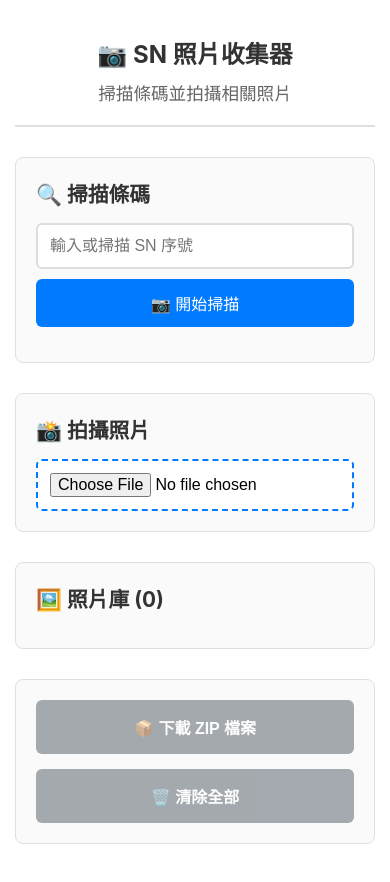
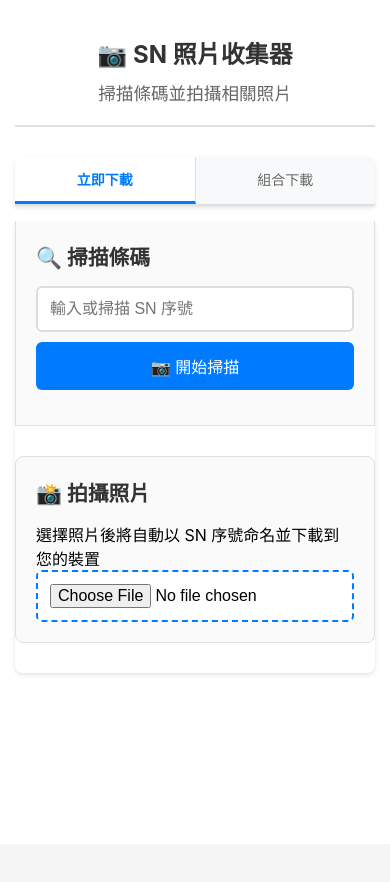
Before and after one commit to WindoC/sn-scan, a Next.js app: page / in a window 390 px wide. Shown: the top 882 px of the page. After the commit the page ends 844 px from the top, so only its background shows below. Built offline with nearby package versions, Linux system fonts and the light colour scheme.

Commit message:
Implement tab navigation and refactor photo capture modes in main app component

```diff
--- a/app/globals.css
+++ b/app/globals.css
@@ -40,6 +40,61 @@ header h1 {
 header p {
   color: #666;
   font-size: 1.1rem;
+}
+
+/* Tab Navigation Styles */
+.tab-navigation {
+  display: flex;
+  margin-bottom: 20px;
+  border-bottom: 2px solid #e0e0e0;
+  background-color: white;
+  border-radius: 8px 8px 0 0;
+  overflow: hidden;
+  box-shadow: 0 2px 4px rgba(0,0,0,0.1);
+}
+
+.tab-btn {
+  flex: 1;
+  padding: 15px 20px;
+  background-color: #f8f9fa;
+  border: none;
+  cursor: pointer;
+  font-size: 16px;
+  font-weight: 500;
+  color: #666;
+  transition: all 0.3s ease;
+  border-bottom: 3px solid transparent;
+  position: relative;
+}
+
+.tab-btn:hover {
+  background-color: #e9ecef;
+  color: #333;
+}
+
+.tab-btn.active {
+  background-color: white;
+  color: #007bff;
+  border-bottom-color: #007bff;
+  font-weight: 600;
+}
+
+.tab-btn:first-child {
+  border-right: 1px solid #e0e0e0;
+}
+
+/* Mode Content Wrapper */
+.mode-content {
+  background-color: white;
+  border-radius: 0 0 8px 8px;
+  box-shadow: 0 2px 4px rgba(0,0,0,0.1);
+  overflow: hidden;
+}
+
+.mode-content section:first-child {
+  border-radius: 0;
+  border-top: none;
+  margin-top: 0;
 }
 
 section {
@@ -252,6 +307,16 @@ section h2 {
   .clear-btn {
     width: 100%;
   }
+
+  /* Tab Navigation Mobile Styles */
+  .tab-btn {
+    padding: 12px 15px;
+    font-size: 14px;
+  }
+
+  .tab-navigation {
+    margin-bottom: 15px;
+  }
 }
 
 /* QR Code Scanner 樣式覆蓋 */
--- a/app/page.jsx
+++ b/app/page.jsx
@@ -5,6 +5,7 @@ import JSZip from 'jszip';
 import { Html5QrcodeScanner } from 'html5-qrcode';
 
 const STORAGE_KEY = 'sn_photos';
+const TAB_STORAGE_KEY = 'active_tab'; // Key for storing active tab preference
 
 // Html5QrcodePlugin component for proper React integration
 const Html5QrcodePlugin = ({ fps, qrbox, aspectRatio, disableFlip, qrCodeSuccessCallback, qrCodeErrorCallback, verbose }) => {
@@ -41,10 +42,131 @@ const Html5QrcodePlugin = ({ fps, qrbox, aspectRatio, disableFlip, qrCodeSuccess
   return <div id={qrcodeRegionId} />;
 };
 
-export default function Home() {
-  const [sn, setSn] = useState('');
+// Shared Scanner Section Component
+const ScannerSection = ({ sn, setSn, scannerActive, setScannerActive, onScanSuccess, onScanError }) => {
+  const startScanner = () => {
+    console.log('🔍 開始掃描器...');
+    setScannerActive(true);
+  };
+
+  const stopScanner = () => {
+    console.log('🛑 停止掃描器...');
+    setScannerActive(false);
+  };
+
+  return (
+    <section className="scanner-section">
+      <h2>🔍 掃描條碼</h2>
+      <div className="input-group">
+        <input
+          type="text"
+          value={sn}
+          onChange={(e) => setSn(e.target.value)}
+          placeholder="輸入或掃描 SN 序號"
+          className="sn-input"
+        />
+        <button
+          onClick={scannerActive ? stopScanner : startScanner}
+          className={`scan-btn ${scannerActive ? 'active' : ''}`}
+          disabled={scannerActive}
+        >
+          {scannerActive ? '🔄 掃描中...' : '📷 開始掃描'}
+        </button>
+      </div>
+      {scannerActive && (
+        <div className="scanner-status">
+          <p>📱 相機正在啟動中，請允許瀏覽器存取相機權限...</p>
+          <p>💡 提示：如果沒有看到權限對話框，請檢查瀏覽器網址列是否有相機圖示</p>
+        </div>
+      )}
+      <div className="scanner-container">
+        {scannerActive && (
+          <Html5QrcodePlugin
+            fps={10}
+            qrbox={250}
+            aspectRatio={1.0}
+            disableFlip={false}
+            qrCodeSuccessCallback={onScanSuccess}
+            qrCodeErrorCallback={onScanError}
+            verbose={false}
+          />
+        )}
+      </div>
+    </section>
+  );
+};
+
+// Immediate Download Mode Component
+const ImmediateDownloadMode = ({ sn, setSn, scannerActive, setScannerActive, onScanSuccess, onScanError }) => {
+  const downloadImage = (dataUrl, filename) => {
+    const a = document.createElement('a');
+    a.href = dataUrl;
+    a.download = filename;
+    document.body.appendChild(a);
+    a.click();
+    document.body.removeChild(a);
+  };
+
+  const handleCapture = (e) => {
+    const file = e.target.files[0];
+    if (!sn.trim()) {
+      alert("請先輸入或掃描 SN 序號");
+      return;
+    }
+    if (!file) {
+      alert("請選擇照片");
+      return;
+    }
+
+    const reader = new FileReader();
+    reader.onload = () => {
+      // 確定檔案副檔名
+      const extension = file.type.includes('image/png') ? 'png' : 'jpg';
+      const filename = `${sn.trim()}.${extension}`;
+
+      // 立即下載照片
+      downloadImage(reader.result, filename);
+
+      console.log(`✅ 照片已下載: ${filename}`);
+
+      // 清空 SN 輸入框，準備下一次掃描
+      setSn('');
+
+      // 重置檔案輸入
+      e.target.value = '';
+    };
+    reader.readAsDataURL(file);
+  };
+
+  return (
+    <div className="mode-content">
+      <ScannerSection
+        sn={sn}
+        setSn={setSn}
+        scannerActive={scannerActive}
+        setScannerActive={setScannerActive}
+        onScanSuccess={onScanSuccess}
+        onScanError={onScanError}
+      />
+
+      <section className="photo-section">
+        <h2>📸 拍攝照片</h2>
+        <p>選擇照片後將自動以 SN 序號命名並下載到您的裝置</p>
+        <input
+          type="file"
+          accept="image/*"
+          capture="environment"
+          onChange={handleCapture}
+          className="photo-input"
+        />
+      </section>
+    </div>
+  );
+};
+
+// Batch Download Mode Component
+const BatchDownloadMode = ({ sn, setSn, scannerActive, setScannerActive, onScanSuccess, onScanError }) => {
   const [photos, setPhotos] = useState([]);
-  const [scannerActive, setScannerActive] = useState(false);
 
   useEffect(() => {
     // 載入已儲存的照片
@@ -57,29 +179,6 @@ export default function Home() {
       }
     }
   }, []);
-
-  const startScanner = () => {
-    console.log('🔍 開始掃描器...');
-    setScannerActive(true);
-  };
-
-  const stopScanner = () => {
-    console.log('🛑 停止掃描器...');
-    setScannerActive(false);
-  };
-
-  const onScanSuccess = (decodedText, decodedResult) => {
-    console.log('✅ 掃描成功:', decodedText);
-    setSn(decodedText);
-    setScannerActive(false);
-  };
-
-  const onScanError = (error) => {
-    // 只記錄非常見的掃描錯誤
-    if (!error.includes('NotFoundException') && !error.includes('No MultiFormat Readers')) {
-      console.warn('⚠️ 掃描錯誤:', error);
-    }
-  };
 
   const handleCapture = (e) => {
     const file = e.target.files[0];
@@ -124,7 +223,6 @@ export default function Home() {
       photos.forEach(({ sn, dataUrl }, index) => {
         const base64 = dataUrl.split(',')[1];
         const extension = dataUrl.includes('image/png') ? 'png' : 'jpg';
-        // zip.file(`${sn}/${sn}_${index + 1}.${extension}`, base64, { base64: true });
         zip.file(`${sn}.${extension}`, base64, { base64: true });
       });
 
@@ -160,50 +258,15 @@ export default function Home() {
   };
 
   return (
-    <div className="container">
-      <header>
-        <h1>📷 SN 照片收集器</h1>
-        <p>掃描條碼並拍攝相關照片</p>
-      </header>
-
-      <section className="scanner-section">
-        <h2>🔍 掃描條碼</h2>
-        <div className="input-group">
-          <input
-            type="text"
-            value={sn}
-            onChange={(e) => setSn(e.target.value)}
-            placeholder="輸入或掃描 SN 序號"
-            className="sn-input"
-          />
-          <button
-            onClick={scannerActive ? stopScanner : startScanner}
-            className={`scan-btn ${scannerActive ? 'active' : ''}`}
-            disabled={scannerActive}
-          >
-            {scannerActive ? '🔄 掃描中...' : '📷 開始掃描'}
-          </button>
-        </div>
-        {scannerActive && (
-          <div className="scanner-status">
-            <p>📱 相機正在啟動中，請允許瀏覽器存取相機權限...</p>
-            <p>💡 提示：如果沒有看到權限對話框，請檢查瀏覽器網址列是否有相機圖示</p>
-          </div>
-        )}
-        <div className="scanner-container">
-          {scannerActive && (
-            <Html5QrcodePlugin
-              fps={10}
-              qrbox={250}
-              aspectRatio={1.0}
-              disableFlip={false}
-              qrCodeSuccessCallback={onScanSuccess}
-              qrCodeErrorCallback={onScanError}
-              verbose={false}
-            />
-          )}
-        </div>
-      </section>
+    <div className="mode-content">
+      <ScannerSection
+        sn={sn}
+        setSn={setSn}
+        scannerActive={scannerActive}
+        setScannerActive={setScannerActive}
+        onScanSuccess={onScanSuccess}
+        onScanError={onScanError}
+      />
 
       <section className="photo-section">
         <h2>📸 拍攝照片</h2>
@@ -254,4 +317,88 @@ export default function Home() {
       </section>
     </div>
   );
+};
+
+// Main App Component with Tabbed Interface
+// Features:
+// - 立即下載 (Immediate Download): Photos are downloaded immediately after capture
+// - 組合下載 (Batch Download): Photos are stored and can be downloaded as ZIP
+// - Tab preference is persisted in localStorage across browser sessions
+export default function Home() {
+  const [activeTab, setActiveTab] = useState('immediate'); // 'immediate' or 'batch'
+  const [sn, setSn] = useState('');
+  const [scannerActive, setScannerActive] = useState(false);
+
+  // Load saved tab preference on component mount
+  useEffect(() => {
+    const savedTab = localStorage.getItem(TAB_STORAGE_KEY);
+    if (savedTab && (savedTab === 'immediate' || savedTab === 'batch')) {
+      setActiveTab(savedTab);
+    }
+  }, []);
+
+  // Save tab preference when it changes
+  const handleTabChange = (tab) => {
+    setActiveTab(tab);
+    localStorage.setItem(TAB_STORAGE_KEY, tab);
+  };
+
+  const onScanSuccess = (decodedText, decodedResult) => {
+    console.log('✅ 掃描成功:', decodedText);
+    setSn(decodedText);
+    setScannerActive(false);
+  };
+
+  const onScanError = (error) => {
+    // 只記錄非常見的掃描錯誤
+    if (!error.includes('NotFoundException') && !error.includes('No MultiFormat Readers')) {
+      console.warn('⚠️ 掃描錯誤:', error);
+    }
+  };
+
+  return (
+    <div className="container">
+      <header>
+        <h1>📷 SN 照片收集器</h1>
+        <p>掃描條碼並拍攝相關照片</p>
+      </header>
+
+      {/* Tab Navigation */}
+      <nav className="tab-navigation">
+        <button
+          className={`tab-btn ${activeTab === 'immediate' ? 'active' : ''}`}
+          onClick={() => handleTabChange('immediate')}
+        >
+          立即下載
+        </button>
+        <button
+          className={`tab-btn ${activeTab === 'batch' ? 'active' : ''}`}
+          onClick={() => handleTabChange('batch')}
+        >
+          組合下載
+        </button>
+      </nav>
+
+      {/* Mode Content */}
+      {activeTab === 'immediate' ? (
+        <ImmediateDownloadMode
+          sn={sn}
+          setSn={setSn}
+          scannerActive={scannerActive}
+          setScannerActive={setScannerActive}
+          onScanSuccess={onScanSuccess}
+          onScanError={onScanError}
+        />
+      ) : (
+        <BatchDownloadMode
+          sn={sn}
+          setSn={setSn}
+          scannerActive={scannerActive}
+          setScannerActive={setScannerActive}
+          onScanSuccess={onScanSuccess}
+          onScanError={onScanError}
+        />
+      )}
+    </div>
+  );
 }
```
